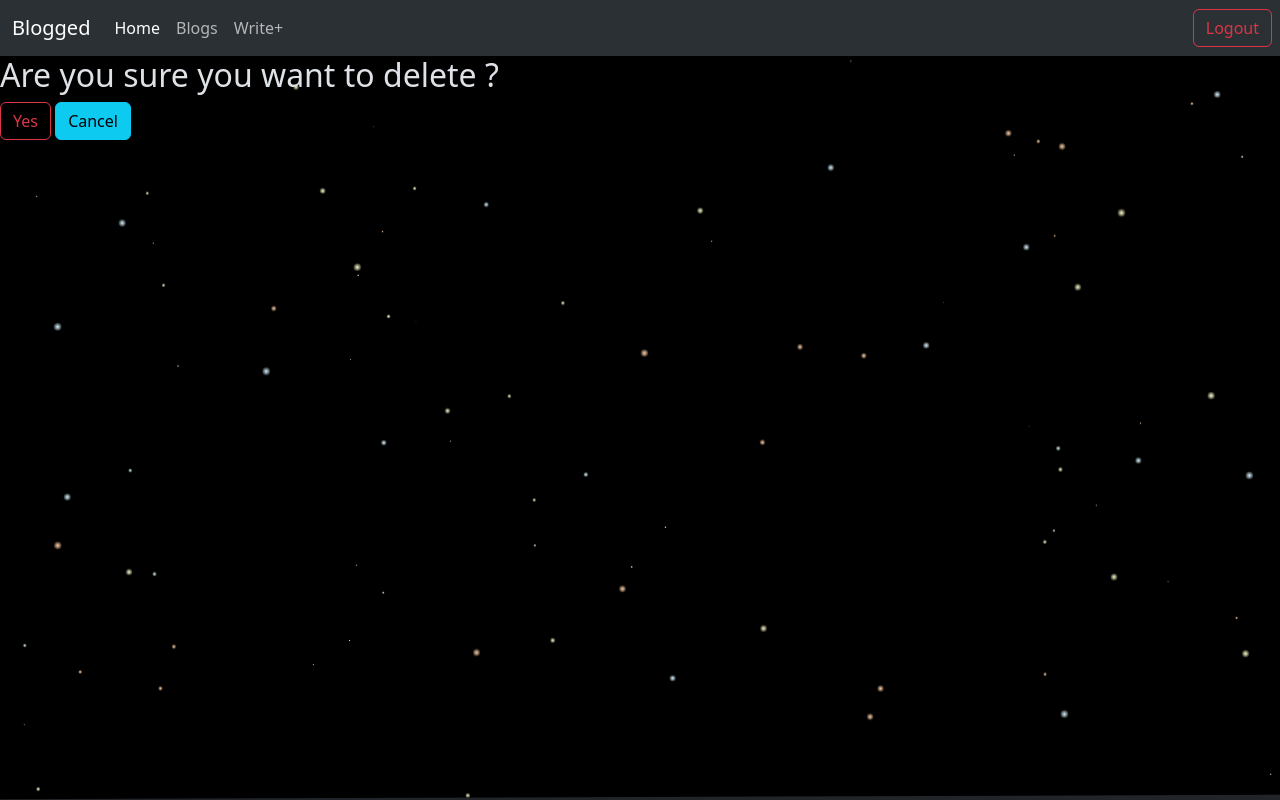
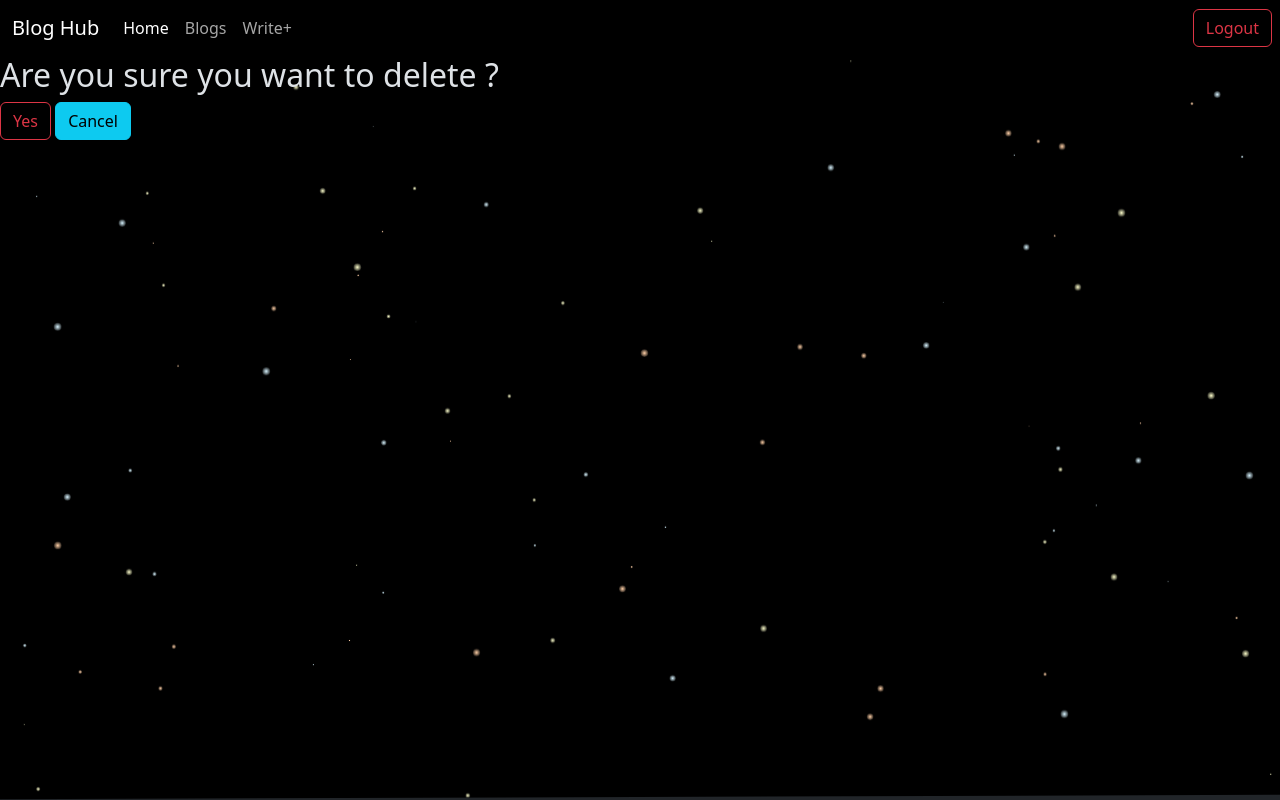
Before and after one commit to Ashmit-1/blog_app, a Django app: page /blog_app/3/delete_post/ in a window 1280 px wide. Run offline with Django 5.2, Linux system fonts and the light colour scheme; a user stored in the database is signed in; data comes from the database, SQL or seed files in the repository.

Commit message:
make nav bar changes to match with new background

```diff
--- a/blog/templates/base.html
+++ b/blog/templates/base.html
@@ -24,9 +24,9 @@
 <body data-bs-theme="dark" class="finisher-header" style="height:100%; min-height:100vh">
     <div >
 
-        <nav class="navbar sticky-top navbar-expand-lg bg-body-tertiary " >
+        <nav class="navbar sticky-top navbar-expand-lg bg-black " >
             <div class="container-fluid">
-                <a class="navbar-brand" href="{% url "home" %}">Blogged</a>
+                <a class="navbar-brand" href="{% url "home" %}">Blog Hub</a>
                 <button class="navbar-toggler" type="button" data-bs-toggle="collapse" data-bs-target="#navbarNavDropdown" aria-controls="navbarNavDropdown" aria-expanded="false" aria-label="Toggle navigation">
                 <span class="navbar-toggler-icon"></span>
                 </button>
@@ -51,7 +51,7 @@
                 </form>
                 {% else %}
                     <a class="btn btn-info me-2" href="{% url "login" %}">Login</a>
-                    <a class="btn btn-warning " href="{% url "register" %}">Register</a>
+                    <a class="btn btn-warning me-2" href="{% url "register" %}">Register</a>
                 {% endif %}
             </div>
         </nav>
```
